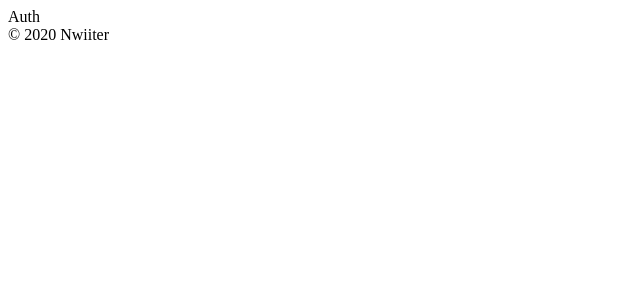
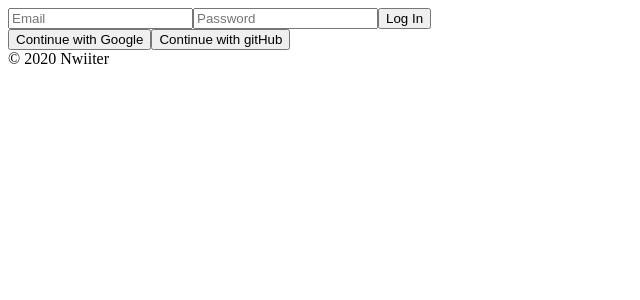
Before and after one commit to qnrjs42/nwitter, a React (Create React App) app: page /#/ in a window 1280 px wide. Shown: the top 300 px of the page, without its empty margins (0-640 px from the left). Built offline with nearby package versions, Linux system fonts and the light colour scheme.

Commit message:
2-1. login form part one

```diff
--- a/src/routes/Auth.js
+++ b/src/routes/Auth.js
@@ -1,11 +1,45 @@
-import React from "react";
+import React, { useState } from "react";
 
 const Auth = () => {
+  const [email, setEmail] = useState("");
+  const [password, setPassword] = useState("");
+
+  const onChange = (e) => {
+    const { target: {name, value} } = e;
+
+    if(name === 'email') setEmail(value);
+    else if(name === 'password') setPassword(value);
+  }
+  const onSubmit = (e) => {
+    e.preventDefault();
+  }
   return (
-      <>
-        Auth
-      </>
-  )
+    <>
+      <form>
+        <input
+          name="email"
+          type="text"
+          placeholder="Email"
+          required
+          value={email}
+          onChange={onChange}
+        />
+        <input
+          name="password"
+          type="password"
+          placeholder="Password"
+          required
+          value={password}
+          onChange={onChange}
+        />
+        <input type="submit" value="Log In" />
+      </form>
+      <div>
+        <button>Continue with Google</button>
+        <button>Continue with gitHub</button>
+      </div>
+    </>
+  );
 };
 
 export default Auth;
```
